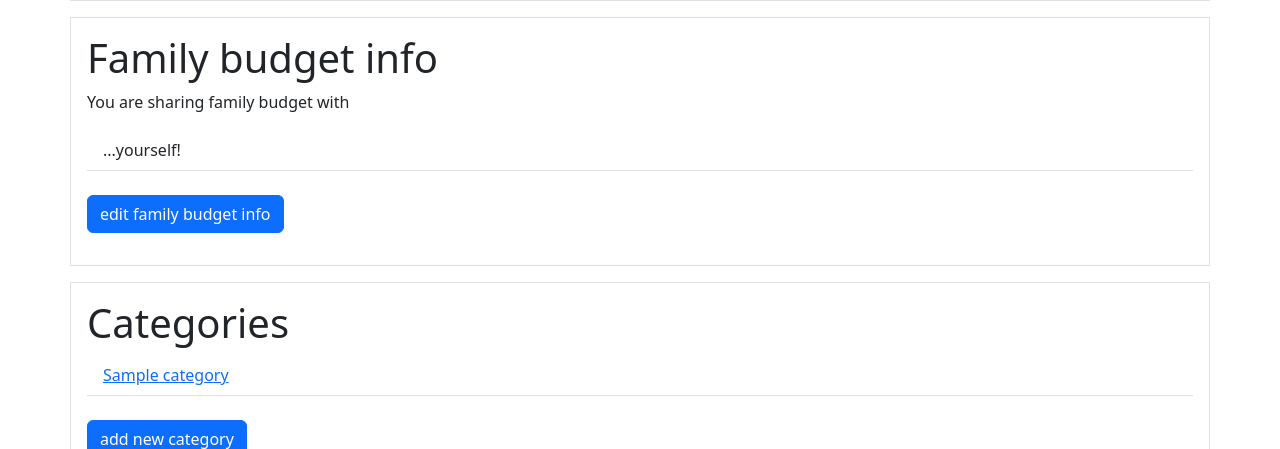
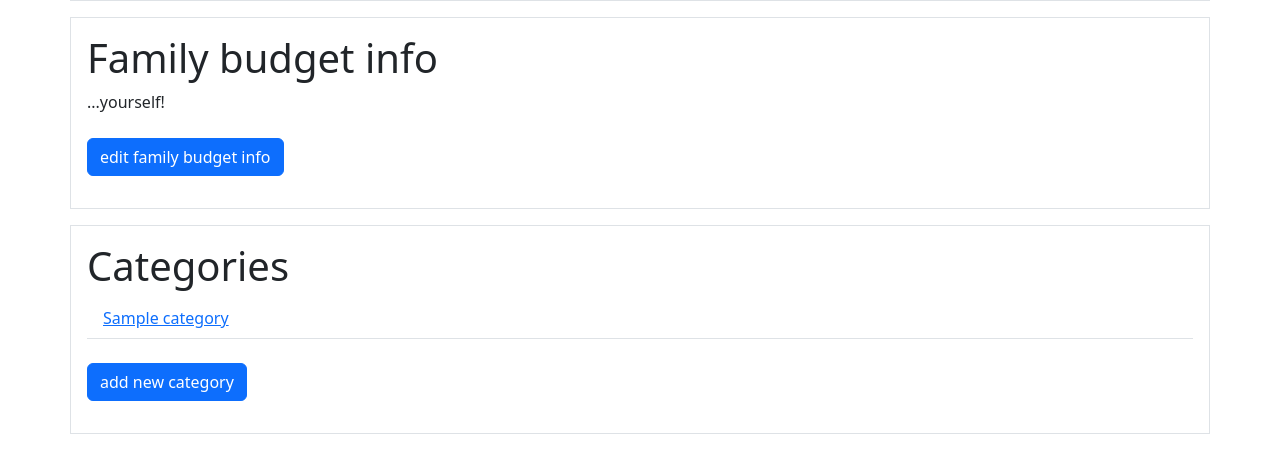
Before and after one commit to droxbrl/FinApp, a Django app: page /user_settings/ in a window 1280 px wide. Shown: the part 531-980 px from the top of the page. Run offline with Django 4.2, Linux system fonts and the light colour scheme; a user stored in the database is signed in; tables that the repository leaves empty hold one stand-in row (values such as "Sample post"); some libraries are stand-ins or nearby versions.

Commit message:
fix last bugfix...

```diff
--- a/FinApp/templates/FinancialAssistant/user_settings.html
+++ b/FinApp/templates/FinancialAssistant/user_settings.html
@@ -26,9 +26,9 @@
             <p> No family budget created yet, you can <a href="{% url 'FinancialAssistant:new_family_budget' %}"> create
                 one</a>.</p>
         {% endif %}
+        {% if family_data.family_members_names %}
             <ul class="list-group list-group-flush">
             <p> You are sharing family budget with </p>
-            {% if family_data.family_members_names %}
             {% for member_name in family_data.family_members_names %}
                 <li class="list-group-item"> {{ member_name }} </li>
             {% endfor %}
```
Lines whose indentation alone changed are shown as unchanged.
